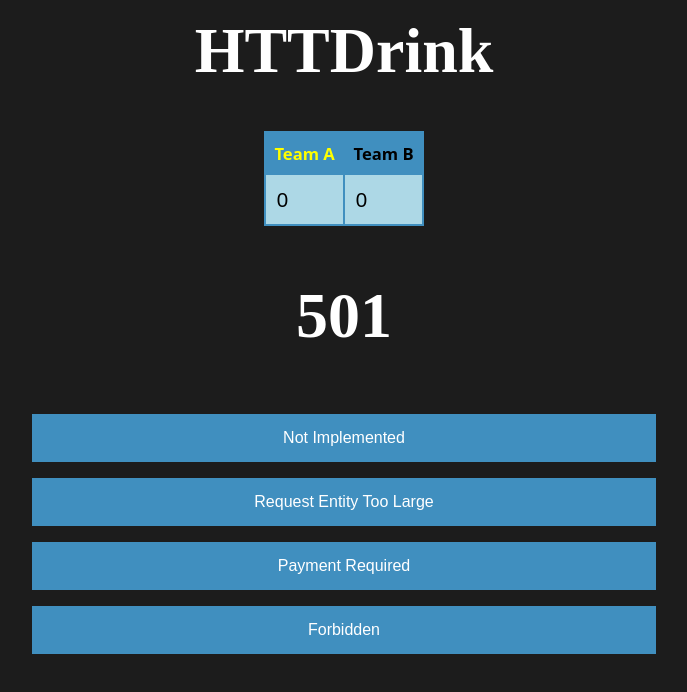
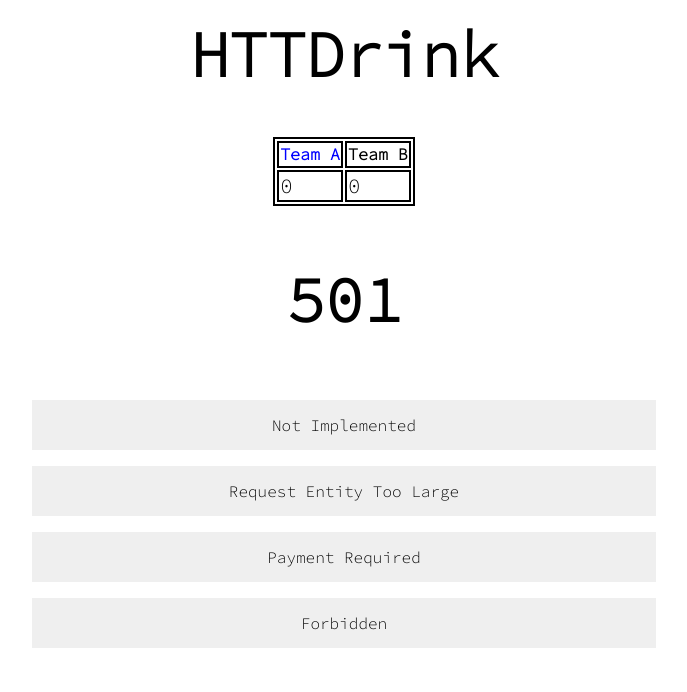
Before and after one commit to FernandoDorado/akg, a plain HTML site: page pkg/httdrink/index.html in a window 1280 px wide. Shown: the whole page, without its empty margins (296-983 px from the left). Drawn offline with Linux system fonts and the light colour scheme.

Commit message:
simplify HTML

```diff
--- a/pkg/httdrink/index.html
+++ b/pkg/httdrink/index.html
@@ -2,14 +2,16 @@
     <title>httdrink</title>
 	<meta name="viewport" content="width=device-width, initial-scale=1">
     <script src="/graydux.js"></script>
+
+    <!-- google fonts -->
+    <link rel="preconnect" href="https://fonts.googleapis.com">
+    <link rel="preconnect" href="https://fonts.gstatic.com" crossorigin>
+    <link href="https://fonts.googleapis.com/css2?family=Source+Code+Pro:wght@300&display=swap" rel="stylesheet">
+
     <style>
-    body { /* background */
-        background: #1c1c1c;
-    }
-
     h1 { /* title */
-        color: white;
         font-size: 4em;
+        font-family: 'Source Code Pro', monospace;
         padding-top: 0.1em;
         padding-left: 0.1em;
         padding-right: 0.1em;
@@ -17,27 +19,26 @@
     }
 
     h2 { /* question */
-        color: white;
         font-size: 4em;
-        font-family: systems-ui;
+        font-family: 'Source Code Pro', monospace;
         text-align: center;
     }
 
     h3 { /* victory text */
         color: white;
         font-size: 3em;
+        font-family: 'Source Code Pro', monospace;
         opacity: 0;
         display: none;
         transition: 0.5s;
         text-align: center;
 
         /* rainbow gradient */
-        background: linear-gradient(to right, orange , yellow, green, cyan, blue, violet);
-        -webkit-background-clip: text;
-        -webkit-text-fill-color: transparent;
+        background: blue;
     }
 
     ul { /* answers */
+        font-family: 'Source Code Pro', monospace;
         list-style: none;
         text-align: center;
         padding: 0em;
@@ -46,14 +47,14 @@
     }
 
     li { /* answer */
+        font-family: 'Source Code Pro', monospace;
         padding: 0.5em;
     }
 
     button { /* answer button */
-        background-color: #408fbf; /* Blue */
         border: none;
-        color: white;
         cursor: pointer;
+        font-family: 'Source Code Pro', monospace;
         padding: 15px 32px;
         text-align: center;
         text-decoration: none;
@@ -63,30 +64,26 @@
     }
 
     button:focus { /* answer button */
-      outline: none;
+        outline: none;
     }
 
-    button:hover { /* anwer button */
+    button:hover { /* answer button */
         box-shadow: 0 12px 16px 0 rgba(0,0,0,0.24), 0 17px 50px 0 rgba(0,0,0,0.19);
     }
 
     th { /* score */
-      background-color: #408fbf; /* Blue */
-      font-size: .8em;
+        font-size: .8em;
     }
 
     table, tr, th, td { /* scores */
-      border-collapse: collapse;
-      border: 2px solid #408fbf; /* Blue */
+      border: 2px solid black;
       margin: auto;
-      padding: .5em;
-      font-family: system-ui;
+      font-family: 'Source Code Pro', monospace;
     }
 
     tr { /* score */
       font-size: 1.3em;
-      background-color: lightblue;
-      color: black;
+      font-family: 'Source Code Pro', monospace;
     }
     </style>
 </head>
@@ -310,7 +307,7 @@
 
         if (realAnswer == userAnswer) {
             // Show that it was the correct answer
-            answerTag.style = "background-color: #4CAF50;"
+            answerTag.style = "background-color: green;"
 
             if (isTeamATurn && graydux.getState([SCORE, TEAM_A]) == 2) {
                     victoryUI(TEAM_A);
@@ -319,7 +316,7 @@
             }
         } else {
             // Show that it was the incorrect answer
-            answerTag.style = "background-color: #a53a37;";
+            answerTag.style = "background-color: red;";
         }
 
         // this order is important, since the question is pulled from the answers
@@ -376,11 +373,11 @@
 
     graydux.subscribe(IS_TEAM_A_TURN, (state) => {
         if (state) {
-            document.getElementById("team-a-header").style.color = "yellow";
+            document.getElementById("team-a-header").style.color = "blue";
             document.getElementById("team-b-header").style.color = "black";
         } else {
             document.getElementById("team-a-header").style.color = "black";
-            document.getElementById("team-b-header").style.color = "yellow";
+            document.getElementById("team-b-header").style.color = "blue";
         }
     });
 
```
